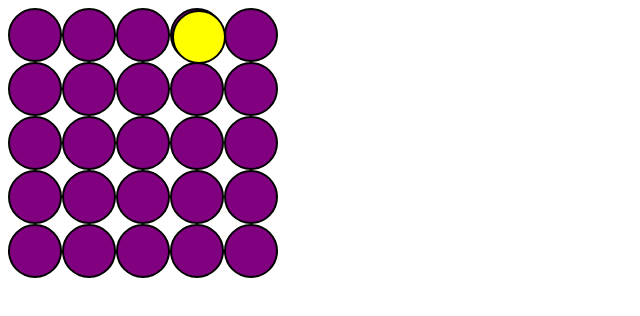
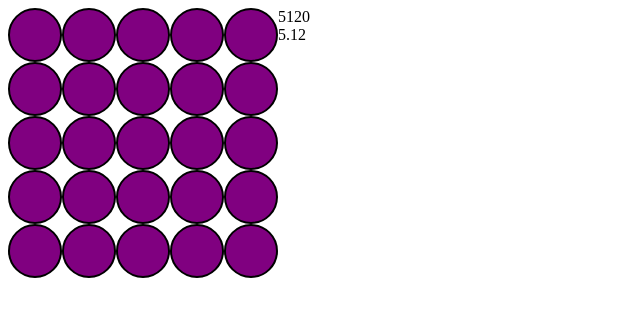
Before and after one commit to sindresagen/uke5, a plain HTML site: page reaksjonstid.html in a window 1280 px wide. Both pictures are taken after a click on the element 199 px from the left and 37 px from the top of the page. Shown: the whole page, without its empty margins (0-640 px from the left). Drawn offline with Linux system fonts and the light colour scheme.

Commit message:
Update reaksjonstid.html

```diff
--- a/reaksjonstid.html
+++ b/reaksjonstid.html
@@ -24,13 +24,13 @@
             float: left;
         }
 
-        div.firstInRow {
+        .firstInRow {
             clear: left;
         }
     </style>
 </head>
 
-<body onload="startTime()">
+<body>
     <div id="app"></div>
     <script>
         // model
@@ -43,6 +43,8 @@
         // view
         updateView();
         function updateView() {
+            var spentTime = spentMilliseconds == false ? '' : spentMilliseconds;
+            var spentTime2 = spentSeconds == false ? '' : spentSeconds;
             document.getElementById('app').innerHTML = `
         <div id="1" class="lamp"></div>
         <div id="2" class="lamp"></div>
@@ -73,11 +75,14 @@
         <div id="23" class="lamp"></div>
         <div id="24" class="lamp"></div>
         <div id="25" class="lamp"></div>
+        <div>${spentTime || ''}</div>
+        <div>${spentTime2 || ''}</div>
         `;
 
         }
         // controller
         randomLight();
+        startTime();
     function randomLight () {
         selectedLampIndex = Math.floor(Math.random() * 25);
         document.getElementById(selectedLampIndex).innerHTML += `
@@ -92,8 +97,9 @@
         finishingTime = new Date().getTime();
     }
     function timeCalc() {
-        var spentMilliseconds = Math.floor(finishTime - startTime);
-        var spentSeconds = spentMilliseconds / 1000;
+        spentMilliseconds = Math.floor(finishingTime - startingTime);
+        spentSeconds = spentMilliseconds / 1000;
+        updateView();
     }
     </script>
 
```
